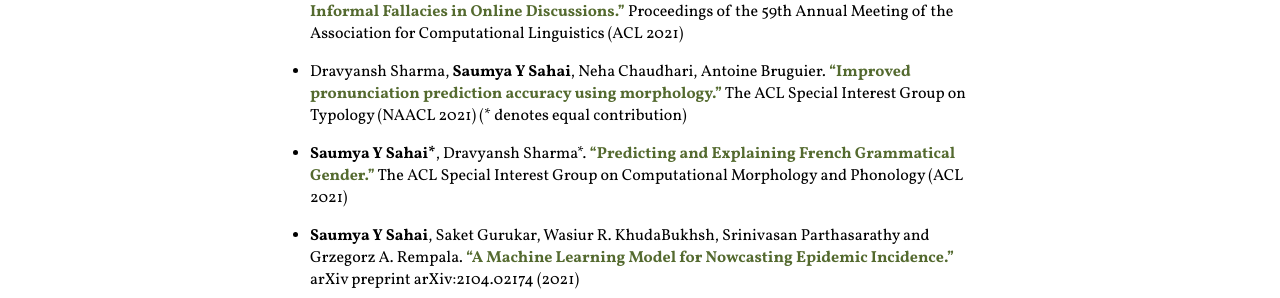
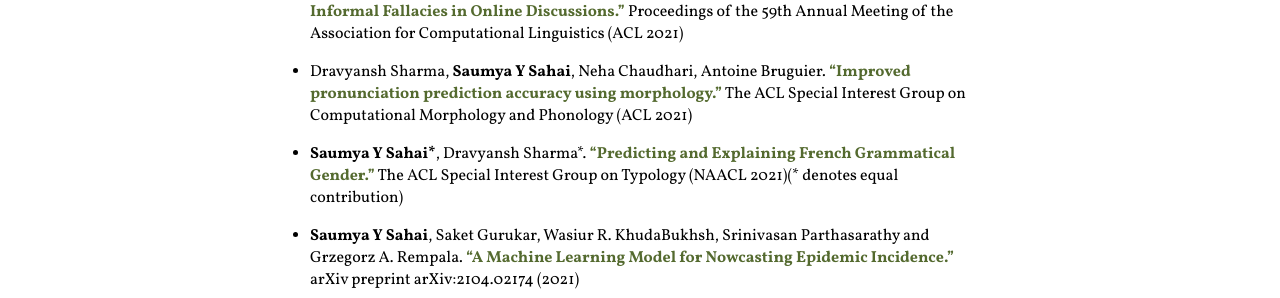
Before and after one commit to sahaisaumya/sahaisaumya.github.io, a Jekyll site: the page built from index.md, in a window 1280 px wide. Shown: the part 808-1106 px from the top of the page. Built offline with Jekyll 4.4.1, drawn with Linux system fonts in a browser that asks for light colours; our own code applies the rules of GitHub Pages for plain Markdown files.

```diff
--- a/index.md
+++ b/index.md
@@ -29,9 +29,9 @@ I completed my masters at [Cornell University](https://www.cornell.edu/) and, be
 
 * **Saumya Y Sahai**, Oana Balalau and Roxana Horincar. ["Breaking Down the Invisible Wall of Informal Fallacies in Online Discussions."](https://drive.google.com/file/d/1WAIlFrsYnLUUtKsoI-PXCipxVzpljwOf/view?usp=sharing) Proceedings of the 59th Annual Meeting of the Association for Computational Linguistics (ACL 2021)
 
-* Dravyansh Sharma, **Saumya Y Sahai**, Neha Chaudhari, Antoine Bruguier. ["Improved pronunciation prediction accuracy using morphology."](https://www.aclweb.org/anthology/2021.sigtyp-1.9.pdf) The ACL Special Interest Group on Typology (NAACL 2021) (\* denotes equal contribution)
+* Dravyansh Sharma, **Saumya Y Sahai**, Neha Chaudhari, Antoine Bruguier. ["Improved pronunciation prediction accuracy using morphology."](https://drive.google.com/file/d/1_DcbGBmwcE4OiOKi6wHd6WZyM7ofXzzM/view?usp=sharing) The ACL Special Interest Group on Computational Morphology and Phonology (ACL 2021)
 
-* **Saumya Y Sahai\***, Dravyansh Sharma*. ["Predicting and Explaining French Grammatical Gender."](https://drive.google.com/file/d/1_DcbGBmwcE4OiOKi6wHd6WZyM7ofXzzM/view?usp=sharing) The ACL Special Interest Group on Computational Morphology and Phonology (ACL 2021)
+* **Saumya Y Sahai\***, Dravyansh Sharma*. ["Predicting and Explaining French Grammatical Gender."](https://www.aclweb.org/anthology/2021.sigtyp-1.9.pdf) The ACL Special Interest Group on Typology (NAACL 2021)(\* denotes equal contribution)
 
 * **Saumya Y Sahai**, Saket Gurukar, Wasiur R. KhudaBukhsh, Srinivasan Parthasarathy and Grzegorz A. Rempala. ["A Machine Learning Model for Nowcasting Epidemic
 Incidence."](https://arxiv.org/pdf/2104.02174.pdf) arXiv preprint arXiv:2104.02174 (2021)
```
